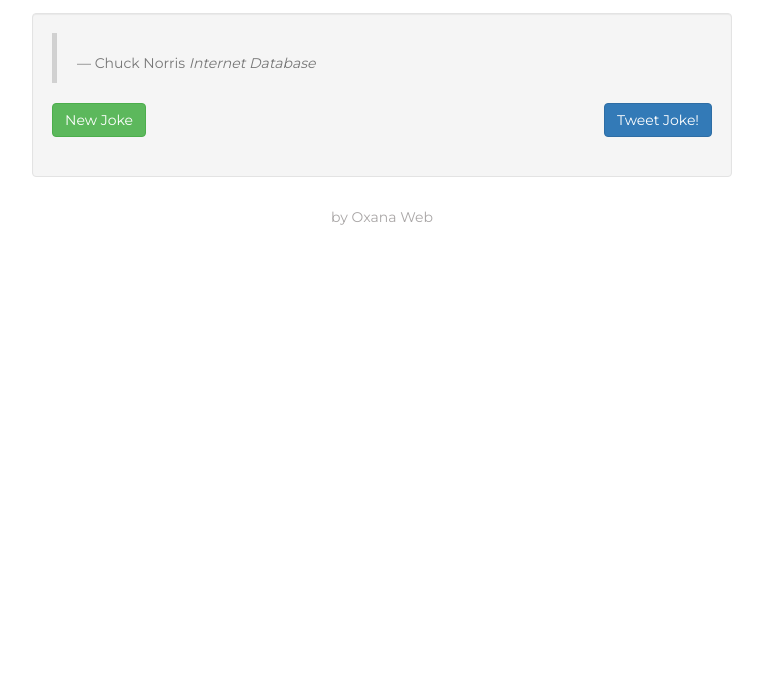
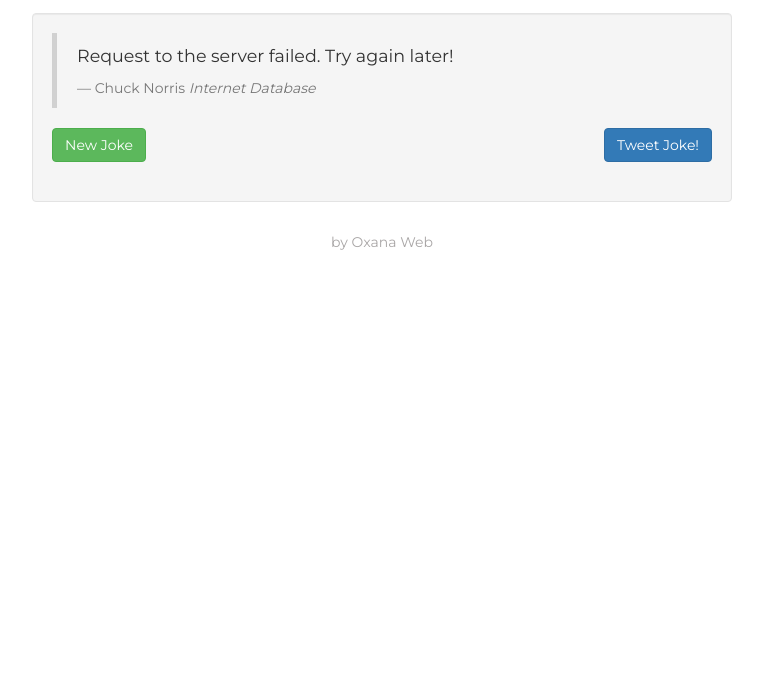
Before and after one commit to oxflick/random, a plain HTML site: page index.html in a window 1280 px wide. Shown: the part 107-800 px from the top of the page, without its empty margins (258-1021 px from the left). Drawn offline with nearby package versions, Linux system fonts and the light colour scheme; no server answers.

Commit message:
Added done and fail method to hadle errors if server is down.

```diff
--- a/index.html
+++ b/index.html
@@ -35,35 +35,51 @@
 <script>
     $(document).ready(function() {
 
-        $.getJSON("http://api.icndb.com/jokes?escape=javascript", function(json) {
+      var jokesAPI = "http://api.icndb.com/jokes?escape=javascript";
+      $.getJSON(jokesAPI, {
+
+      })
+      .done(function(json) {
 	        var obj = JSON.stringify(json);
 	        var data = JSON.parse(obj);
 	        var jokes = [];
 	        var jokeDisplay = document.getElementById("getOtherJoke");
-            for ( var i = 0; i < data.value.length; i++) {
+	        for (var i = 0; i < data.value.length; i++) {
 	          jokes.push(data.value[i].joke);
 	        }
+
 	        function pickJoke() {
 	          var random = Math.floor(Math.random() * jokes.length);
 	          return jokes[random];
 	        }
 
+
 	        $("#getOtherJoke").append(pickJoke);
 
-            $("#getMessage").on("click", function(){
+
+
+	        $("#getMessage").on("click", function() {
 	          pickedJoke = pickJoke();
 	          jokeDisplay.textContent = pickedJoke;
 
 	        });
 
-            $("#twitter").on("click", function(){
+	        $("#twitter").on("click", function() {
 	          var textJoke = $('#getOtherJoke').text();
 	          $(this).attr("href", 'https://twitter.com/intent/tweet?text=' + textJoke);
 	        });
 
+        })
+
+        .fail(function( jqxhr, textStatus, error ) {
+             var err = textStatus + ", " + error;
+             $("#getOtherJoke").append('Request to the server failed. Try again later!');
         });
 
     });
+
+
+
 </script>
 </body>
 </html>
```
Lines whose indentation alone changed are shown as unchanged.
